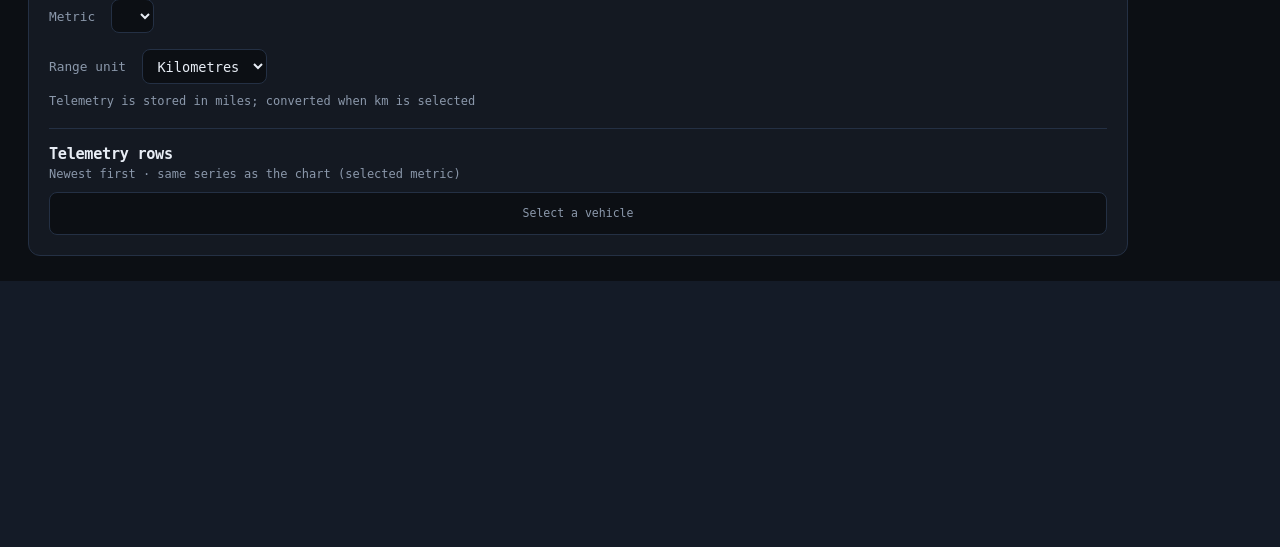
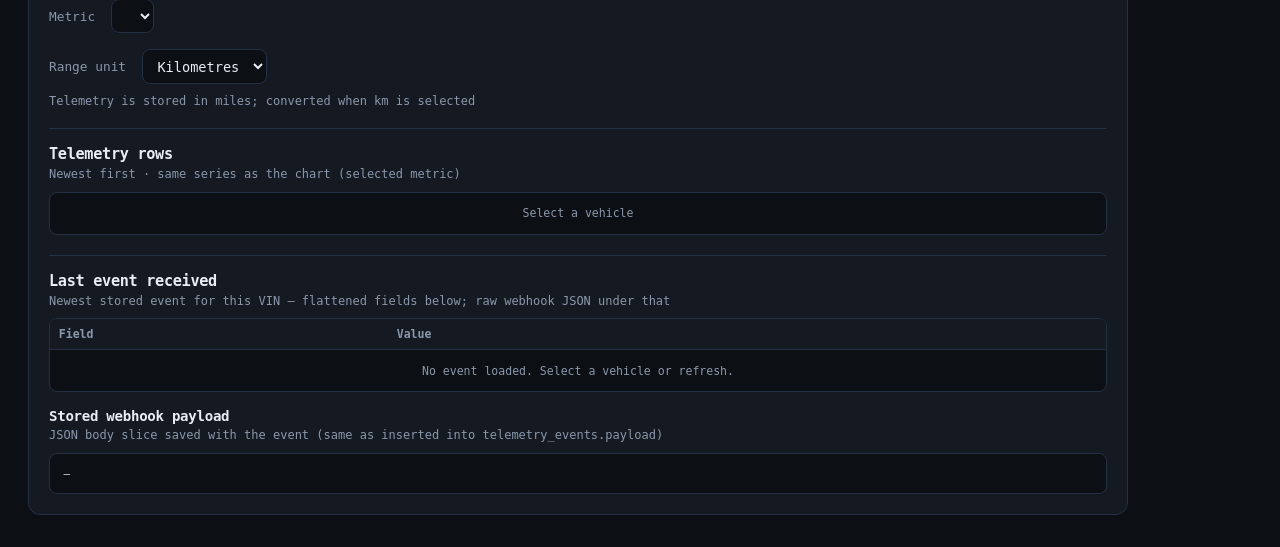
Before and after one commit to ycaws1/tessymetry, a FastAPI app: page /dashboard in a window 1280 px wide. Shown: the part 519-1066 px from the top of the page. Before the commit the page ends 800 px from the top, so only its background shows below. Run offline with FastAPI, Linux system fonts and the light colour scheme; lists and menus that the app fills with data are empty; parts of the project's set-up code (start-up, migrations or seed data) failed here and were passed over.

Commit message:
feat: update dashboard

```diff
--- a/app/main.py
+++ b/app/main.py
@@ -4,7 +4,7 @@ import logging
 from pathlib import Path
 
 from fastapi import FastAPI, HTTPException, Request
-from fastapi.responses import HTMLResponse
+from fastapi.responses import HTMLResponse, RedirectResponse
 from fastapi.staticfiles import StaticFiles
 from fastapi.templating import Jinja2Templates
 
@@ -54,12 +54,9 @@ async def post_root() -> None:
     )
 
 
-@app.get("/", response_class=HTMLResponse)
-async def root() -> HTMLResponse:
-    return HTMLResponse(
-        '<p>Tessymetry API. Open <a href="/dashboard">/dashboard</a>.</p>',
-        status_code=200,
-    )
+@app.get("/")
+async def root() -> RedirectResponse:
+    return RedirectResponse(url="/dashboard", status_code=307)
 
 
 @app.get("/dashboard", response_class=HTMLResponse)
--- a/app/routes/api.py
+++ b/app/routes/api.py
@@ -125,7 +125,7 @@ async def latest_snapshot(vin: str) -> dict:
         supabase = get_supabase()
         res = (
             supabase.table("telemetry_events")
-            .select("event_created_at,flattened,format,received_at")
+            .select("event_created_at,flattened,format,received_at,payload")
             .eq("vin", vin)
             .order("event_created_at", desc=True)
             .limit(1)
@@ -145,4 +145,5 @@ async def latest_snapshot(vin: str) -> dict:
         "received_at": row.get("received_at"),
         "format": row.get("format"),
         "flattened": row.get("flattened") or {},
+        "payload": row.get("payload"),
     }
--- a/static/dashboard.css
+++ b/static/dashboard.css
@@ -195,3 +195,90 @@ button:hover {
   text-align: center;
   white-space: normal;
 }
+
+.last-event-section {
+  margin-top: 1.25rem;
+  padding-top: 1rem;
+  border-top: 1px solid var(--border);
+}
+
+.last-event-wrap {
+  max-height: min(360px, 50vh);
+  overflow: auto;
+  border: 1px solid var(--border);
+  border-radius: 8px;
+  background: var(--bg);
+}
+
+.last-event-table {
+  width: 100%;
+  border-collapse: collapse;
+  font-size: 0.72rem;
+}
+
+.last-event-table thead th {
+  position: sticky;
+  top: 0;
+  z-index: 1;
+  padding: 0.5rem 0.55rem;
+  text-align: left;
+  font-weight: 600;
+  color: var(--muted);
+  background: var(--panel);
+  border-bottom: 1px solid var(--border);
+}
+
+.last-event-table tbody td {
+  padding: 0.4rem 0.55rem;
+  border-bottom: 1px solid rgba(36, 48, 68, 0.6);
+  vertical-align: top;
+}
+
+.last-event-table tbody tr:last-child td {
+  border-bottom: none;
+}
+
+.last-event-col-k {
+  width: 32%;
+}
+
+.last-event-k {
+  color: var(--muted);
+  word-break: break-word;
+}
+
+.last-event-v {
+  word-break: break-word;
+  white-space: pre-wrap;
+}
+
+.last-event-wrap .table-empty {
+  padding: 0.85rem 0.65rem;
+  color: var(--muted);
+  text-align: center;
+  white-space: normal;
+}
+
+.payload-subheading {
+  margin: 1rem 0 0.25rem;
+  font-size: 0.88rem;
+  font-weight: 600;
+  letter-spacing: -0.02em;
+}
+
+.last-event-payload-wrap {
+  max-height: min(320px, 45vh);
+  overflow: auto;
+  margin-top: 0.35rem;
+  border: 1px solid var(--border);
+  border-radius: 8px;
+  background: var(--bg);
+}
+
+.last-event-payload {
+  margin: 0;
+  padding: 0.75rem 0.85rem;
+  font-size: 0.68rem;
+  line-height: 1.45;
+  color: var(--text);
+}
--- a/templates/dashboard.html
+++ b/templates/dashboard.html
@@ -57,6 +57,27 @@
         </table>
       </div>
     </div>
+
+    <div class="last-event-section">
+      <h2 class="table-heading">Last event received</h2>
+      <p class="table-hint">Newest stored event for this VIN — flattened fields below; raw webhook JSON under that</p>
+      <div class="last-event-wrap">
+        <table class="last-event-table" id="last-event-table">
+          <thead>
+            <tr>
+              <th class="last-event-col-k">Field</th>
+              <th class="last-event-col-v">Value</th>
+            </tr>
+          </thead>
+          <tbody id="last-event-tbody"></tbody>
+        </table>
+      </div>
+      <h3 class="payload-subheading">Stored webhook payload</h3>
+      <p class="table-hint">JSON body slice saved with the event (same as inserted into <code>telemetry_events.payload</code>)</p>
+      <div class="last-event-payload-wrap">
+        <pre id="last-event-payload" class="last-event-payload"></pre>
+      </div>
+    </div>
   </main>
 
   <script>
@@ -68,6 +89,7 @@
     const dataTbody = document.getElementById("data-tbody");
     const rangeUnitRow = document.getElementById("range-unit-row");
     const rangeUnitEl = document.getElementById("range-unit");
+    const lastEventTbody = document.getElementById("last-event-tbody");
     let chart;
     /** Last /api/telemetry JSON for redraws (e.g. range unit) without refetch */
     let telemetryPayload = null;
@@ -96,6 +118,86 @@
 
     function rangeUnitSuffix(unit) {
       return unit === "km" ? "km" : "mi";
+    }
+
+    function formatFlattenedValueForDisplay(key, v) {
+      const unit = rangeUnitEl.value;
+      if (typeof v === "object" && v !== null) {
+        return JSON.stringify(v);
+      }
+      if (isRangeMetric(key)) {
+        const disp = milesToDisplayUnit(v, unit);
+        return formatRangeAmount(disp) + " " + rangeUnitSuffix(unit);
+      }
+      return String(v);
+    }
+
+    function appendLastEventRow(tbody, fieldLabel, valueText) {
+      const tr = document.createElement("tr");
+      const tdK = document.createElement("td");
+      tdK.className = "last-event-k";
+      tdK.textContent = fieldLabel;
+      const tdV = document.createElement("td");
+      tdV.className = "last-event-v";
+      tdV.textContent = valueText;
+      tr.appendChild(tdK);
+      tr.appendChild(tdV);
+      tbody.appendChild(tr);
+    }
+
+    function renderLastEventPayloadPre(payload) {
+      const el = document.getElementById("last-event-payload");
+      if (!el) return;
+      if (payload === undefined || payload === null) {
+        el.textContent = "—";
+        return;
+      }
+      if (typeof payload === "string") {
+        el.textContent = payload;
+        return;
+      }
+      try {
+        el.textContent = JSON.stringify(payload, null, 2);
+      } catch (e) {
+        el.textContent = String(payload);
+      }
+    }
+
+    /** Full latest event below the table (all metrics + server receive time + raw payload) */
+    function renderLastEventSection() {
+      lastEventTbody.innerHTML = "";
+      if (!latestPayload) {
+        const tr = document.createElement("tr");
+        const td = document.createElement("td");
+        td.colSpan = 2;
+        td.className = "table-empty";
+        td.textContent = "No event loaded. Select a vehicle or refresh.";
+        tr.appendChild(td);
+        lastEventTbody.appendChild(tr);
+        renderLastEventPayloadPre(null);
+        return;
+      }
+      const j = latestPayload;
+      const flat = j.flattened || {};
+      appendLastEventRow(
+        lastEventTbody,
+        "Received at (GMT+8)",
+        j.received_at ? formatGmt8Time(j.received_at) : "—"
+      );
+      appendLastEventRow(
+        lastEventTbody,
+        "Event created at (GMT+8)",
+        j.event_created_at ? formatGmt8Time(j.event_created_at) : "—"
+      );
+      appendLastEventRow(lastEventTbody, "VIN", j.vin != null ? String(j.vin) : "—");
+      appendLastEventRow(lastEventTbody, "Format", j.format != null ? String(j.format) : "—");
+      const keys = Object.keys(flat).sort();
+      keys.forEach((k) => {
+        const v = flat[k];
+        const kLabel = isRangeMetric(k) ? k + " (" + rangeUnitSuffix(rangeUnitEl.value) + ")" : k;
+        appendLastEventRow(lastEventTbody, kLabel, formatFlattenedValueForDisplay(k, v));
+      });
+      renderLastEventPayloadPre(j.payload);
     }
 
     try {
@@ -237,7 +339,10 @@
 
     function renderLatestPanel() {
       latestEl.innerHTML = "";
-      if (!latestPayload) return;
+      if (!latestPayload) {
+        renderLastEventSection();
+        return;
+      }
       const j = latestPayload;
       const flat = j.flattened || {};
       const unit = rangeUnitEl.value;
@@ -266,19 +371,25 @@
         div.innerHTML = "<span class=\"k\">" + kLabel + "</span><span class=\"v\">" + vText + "</span>";
         latestEl.appendChild(div);
       });
+      renderLastEventSection();
     }
 
     async function loadLatest(vin) {
       latestEl.innerHTML = "";
       latestPayload = null;
+      renderLastEventSection();
       if (!vin) return;
       try {
         const r = await fetch("/api/latest/" + encodeURIComponent(vin));
-        if (!r.ok) return;
+        if (!r.ok) {
+          renderLastEventSection();
+          return;
+        }
         latestPayload = await r.json();
         renderLatestPanel();
       } catch (e) {
         console.warn(e);
+        renderLastEventSection();
       }
     }
 
@@ -287,6 +398,8 @@
       const limit = limitEl.value;
       if (!vin) {
         telemetryPayload = null;
+        latestPayload = null;
+        latestEl.innerHTML = "";
         dataThead.innerHTML = "";
         dataTbody.innerHTML = "";
         const tr = document.createElement("tr");
@@ -295,6 +408,7 @@
         td.textContent = "Select a vehicle";
         tr.appendChild(td);
         dataTbody.appendChild(tr);
+        renderLastEventSection();
         return;
       }
       await loadLatest(vin);
```
